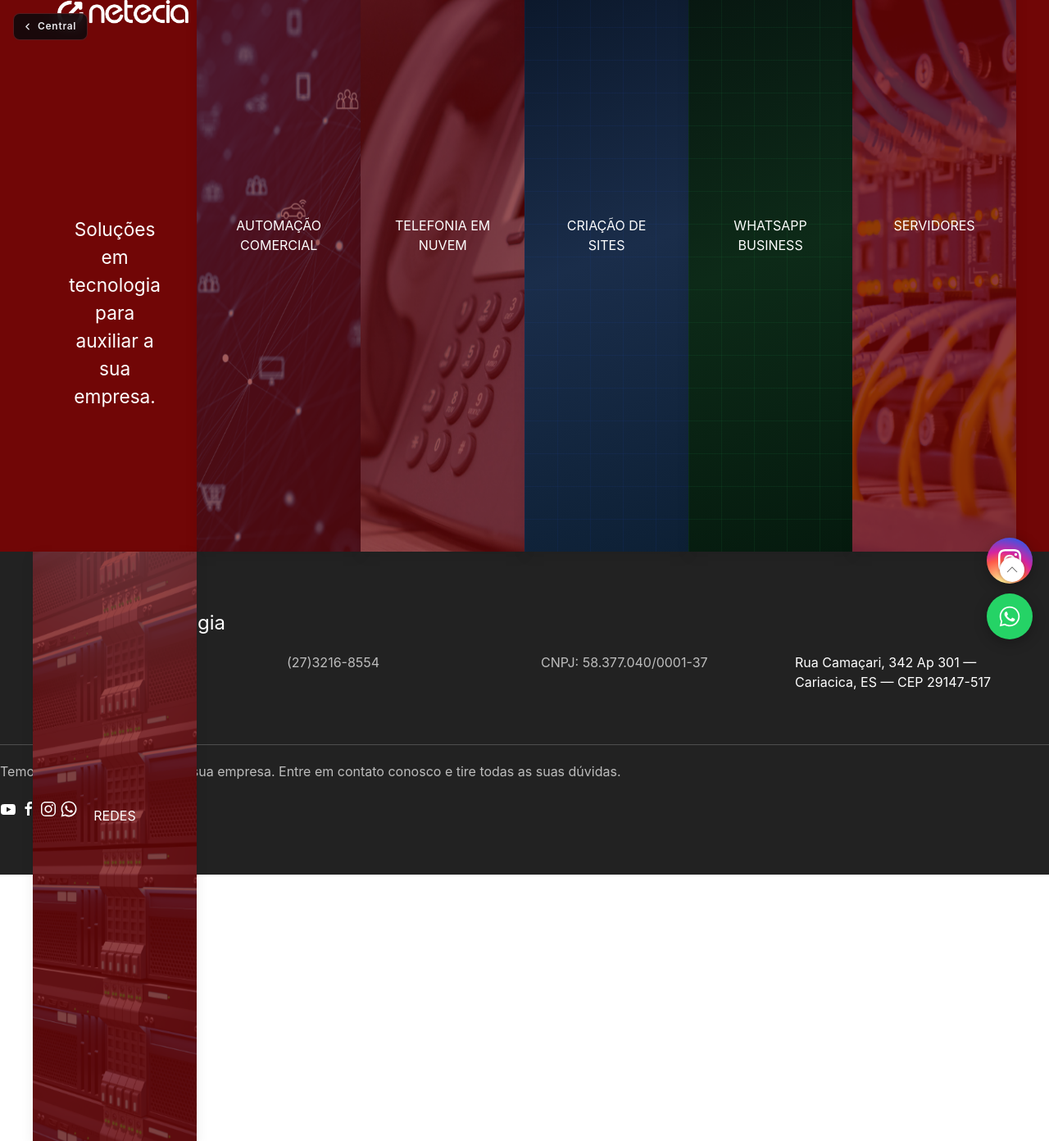
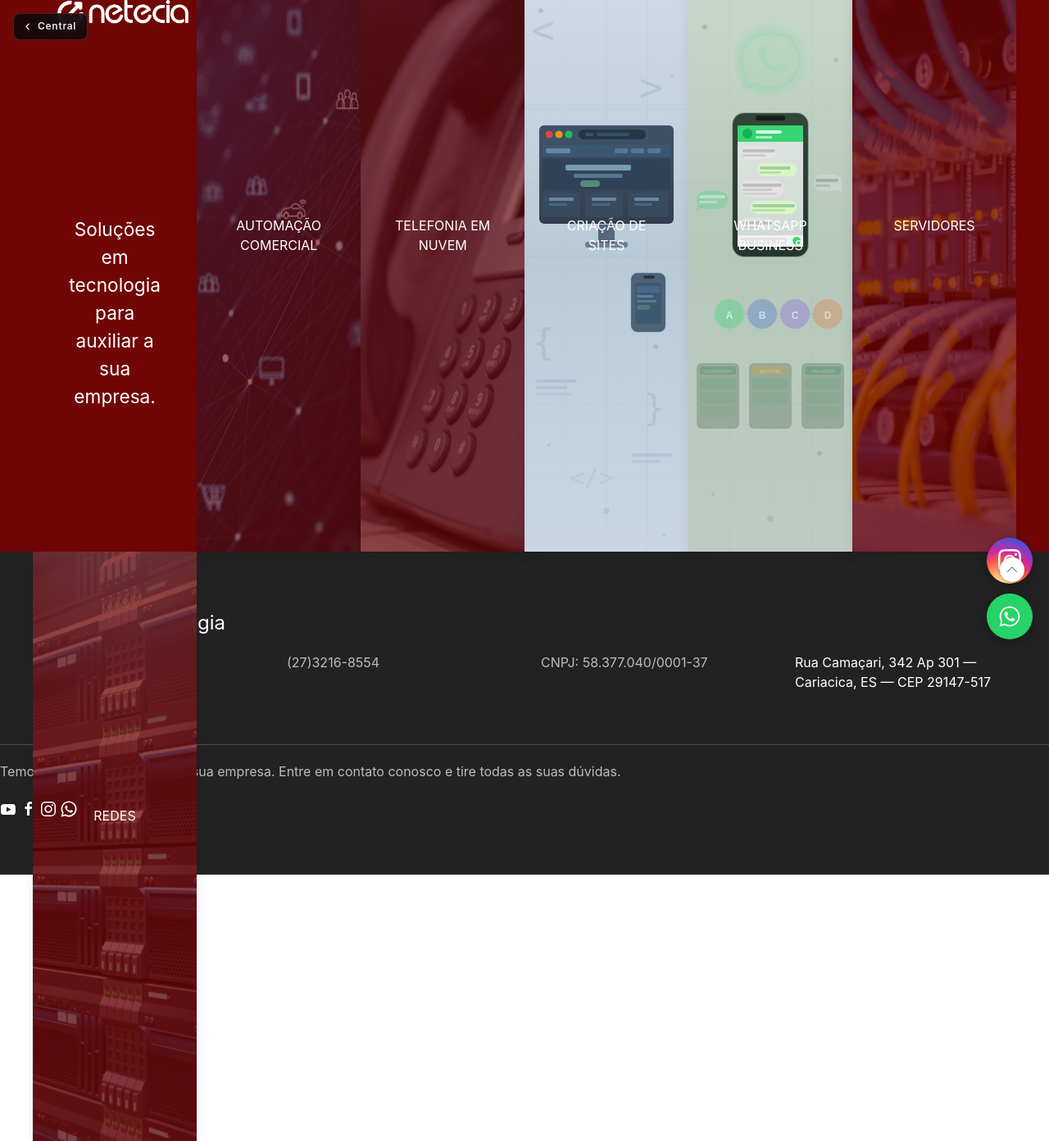
Before and after one commit to luizfidelio/Pedidos-Whats, a PHP site: page /home.html in a window 1280 px wide. Shown: the top 1392 px of the page at 82% size. Run offline with PHP 8.4, Linux system fonts and the light colour scheme.

Commit message:
feat: add SVG background images for new home panels (sites & whatsapp)
- e.svg / e-esc.svg: CRIAÇÃO DE SITES (browser mockup, blue-gray palette)
- f.svg / f-esc.svg: WHATSAPP BUSINESS (phone + chat + kanban, green-gray palette)
- e-mob.svg / e-mob-esc.svg: mobile variants for sites panel
- f-mob.svg / f-mob-esc.svg: mobile variants for whatsapp panel
- css/index.css: replace CSS gradients on panels 5 & 6 with SVG background-image URLs

Co-Authored-By: Claude Sonnet 4.6 <noreply@anthropic.com>

```diff
--- a/Pagina de Conexoes/css/index.css
+++ b/Pagina de Conexoes/css/index.css
@@ -256,22 +256,13 @@ div#img-mob4:hover #p-img-mob4 {/*isso aqui, faz as alteraçõs em "p1", quando
 
 /* ── Painel 5: Criação de Sites ── */
 div.j-bg-grid-5 {
-	background: linear-gradient(160deg, #0a1628 0%, #1a2d4a 50%, #0d2035 100%);
+	background-image: url("../imagens/e.svg");
 	height: 720px;
-	background-size: cover;
-	position: relative;
-}
-div.j-bg-grid-5::before {
-	content: '';
-	position: absolute;
-	inset: 0;
-	background-image:
-		linear-gradient(rgba(29,78,216,0.08) 1px, transparent 1px),
-		linear-gradient(90deg, rgba(29,78,216,0.08) 1px, transparent 1px);
-	background-size: 40px 40px;
+	background-size: 100% 100%;
 }
 div.j-bg-grid-5:hover {
-	background: linear-gradient(160deg, #071020 0%, #112240 50%, #091828 100%);
+	background-image: url("../imagens/e-esc.svg");
+	color: white;
 	transition: all 1s;
 }
 div.j-bg-grid-5:hover #p5 {
@@ -281,22 +272,13 @@ div.j-bg-grid-5:hover #p5 {
 
 /* ── Painel 6: WhatsApp Business ── */
 div.j-bg-grid-6 {
-	background: linear-gradient(160deg, #071510 0%, #0d2a18 50%, #051a0e 100%);
+	background-image: url("../imagens/f.svg");
 	height: 720px;
-	background-size: cover;
-	position: relative;
-}
-div.j-bg-grid-6::before {
-	content: '';
-	position: absolute;
-	inset: 0;
-	background-image:
-		linear-gradient(rgba(37,211,102,0.07) 1px, transparent 1px),
-		linear-gradient(90deg, rgba(37,211,102,0.07) 1px, transparent 1px);
-	background-size: 40px 40px;
+	background-size: 100% 100%;
 }
 div.j-bg-grid-6:hover {
-	background: linear-gradient(160deg, #030e08 0%, #081c10 50%, #030e08 100%);
+	background-image: url("../imagens/f-esc.svg");
+	color: white;
 	transition: all 1s;
 }
 div.j-bg-grid-6:hover #p6 {
@@ -306,7 +288,7 @@ div.j-bg-grid-6:hover #p6 {
 
 /* ── Mobile painel 5: Criação de Sites ── */
 div#img-mob5 {
-	background: linear-gradient(160deg, #0a1628 0%, #1a2d4a 100%);
+	background-image: url("../imagens/e-mob.svg");
 	height: 200px;
 	background-size: 100% 100%;
 }
@@ -314,7 +296,7 @@ div#img-mob5 p {
 	margin-top: 70px;
 }
 div#img-mob5:hover {
-	background: linear-gradient(160deg, #071020 0%, #112240 100%);
+	background-image: url("../imagens/e-mob-esc.svg");
 	transition: all 1s;
 }
 div#img-mob5:hover #p-img-mob5 {
@@ -324,7 +306,7 @@ div#img-mob5:hover #p-img-mob5 {
 
 /* ── Mobile painel 6: WhatsApp Business ── */
 div#img-mob6 {
-	background: linear-gradient(160deg, #071510 0%, #0d2a18 100%);
+	background-image: url("../imagens/f-mob.svg");
 	height: 200px;
 	background-size: 100% 100%;
 }
@@ -332,7 +314,7 @@ div#img-mob6 p {
 	margin-top: 70px;
 }
 div#img-mob6:hover {
-	background: linear-gradient(160deg, #030e08 0%, #081c10 100%);
+	background-image: url("../imagens/f-mob-esc.svg");
 	transition: all 1s;
 }
 div#img-mob6:hover #p-img-mob6 {
```
Also changed, not shown: Pagina de Conexoes/imagens/e-esc.svg (added), Pagina de Conexoes/imagens/e-mob-esc.svg (added), Pagina de Conexoes/imagens/e-mob.svg (added), Pagina de Conexoes/imagens/e.svg (added), Pagina de Conexoes/imagens/f-esc.svg (added), Pagina de Conexoes/imagens/f-mob-esc.svg (added), Pagina de Conexoes/imagens/f-mob.svg (added), Pagina de Conexoes/imagens/f.svg (added).
